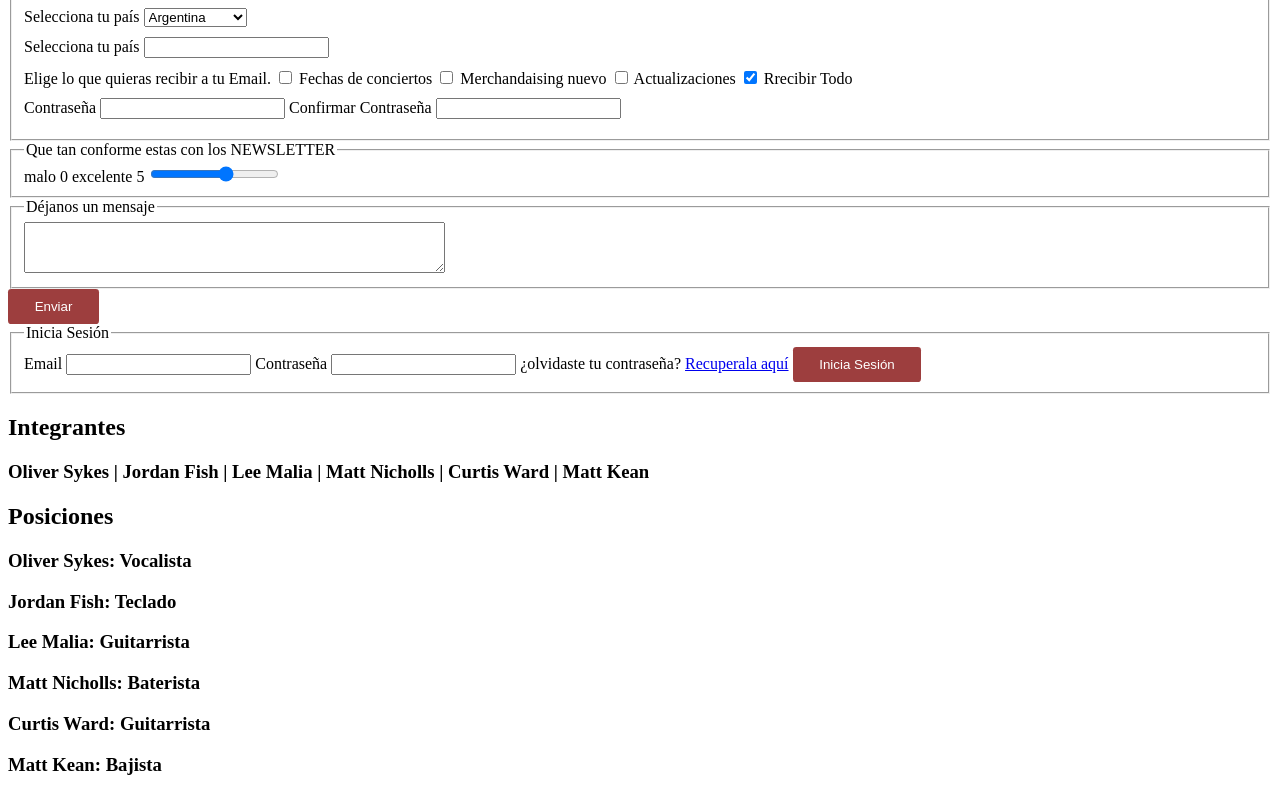
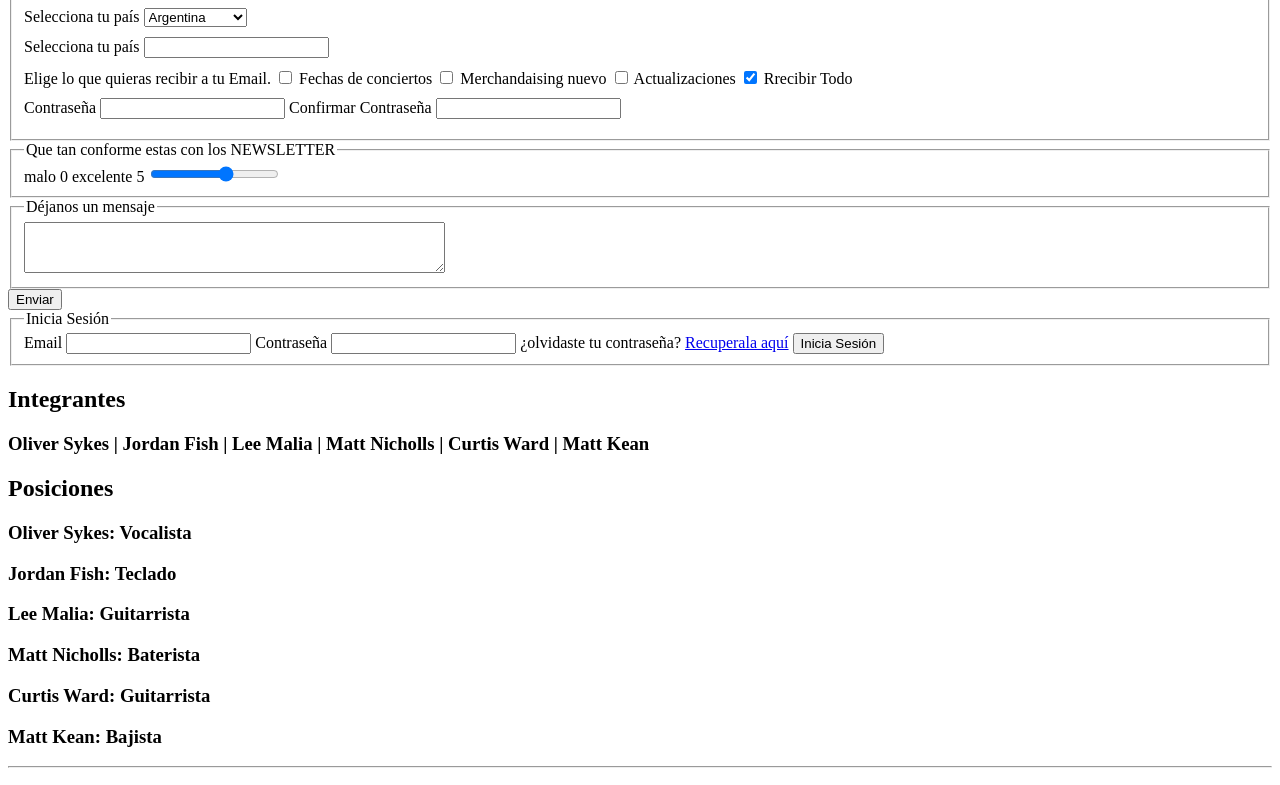
Before and after one commit to JessieGodoy/maquetacionSoloConHTML5, a plain HTML site: page index.html in a window 1280 px wide. Shown: the part 1207-1992 px from the top of the page. Drawn offline with Linux system fonts and the light colour scheme.

Commit message:
Revert "Realize un paquete de propiedades en css para un boton y puse las clases correspondientes en html"
This reverts commit 4a0189b6f416d8d389801d417cb400f7c781ff9e.

```diff
--- a/index.html
+++ b/index.html
@@ -133,7 +133,7 @@
                     <legend>Déjanos un mensaje</legend>
                         <textarea name="message" id="" cols="50" rows="3"></textarea>
                 </fieldset>
-                <button class="button">Enviar</button>
+                <button>Enviar</button>
             </form>
             <form>
                 <fieldset>
@@ -146,7 +146,7 @@
                     </label>
                     ¿olvidaste tu contraseña?
                     <a href="/restore">Recuperala aquí</a>
-                    <button class="button">Inicia Sesión</button>
+                    <button>Inicia Sesión</button>
                 </fieldset>
             </form>
             <div>
@@ -348,7 +348,7 @@
                 <form action="version.html">
                     <label>ELige la version
                         <input type="number" min="1" max="3">
-                        <button class="button">Confirmar</button>
+                        <button>Confirmar</button>
                     </label>
                 </form>
             </div>
--- a/styles.css
+++ b/styles.css
@@ -1,25 +1,3 @@
-* {
-    box-sizing: border-box;
-}
-
-:root {
-    --bg: rgba(140, 29, 29, 0.85);
-    --color: white;
-    --border: 20px;
-    --display: inline-block;
-    --padding: .75em 2em;
-    --border-raidus: .25em
-}
-
-.button {
-    background: var(--bg);
-    color: var(--color);
-    border: var(--border);
-    display: var(--display);
-    padding: var(--padding);
-    border-radius: var(--border-raidus) ;
-}
-
 table {
     border: 1px;
 }
```
